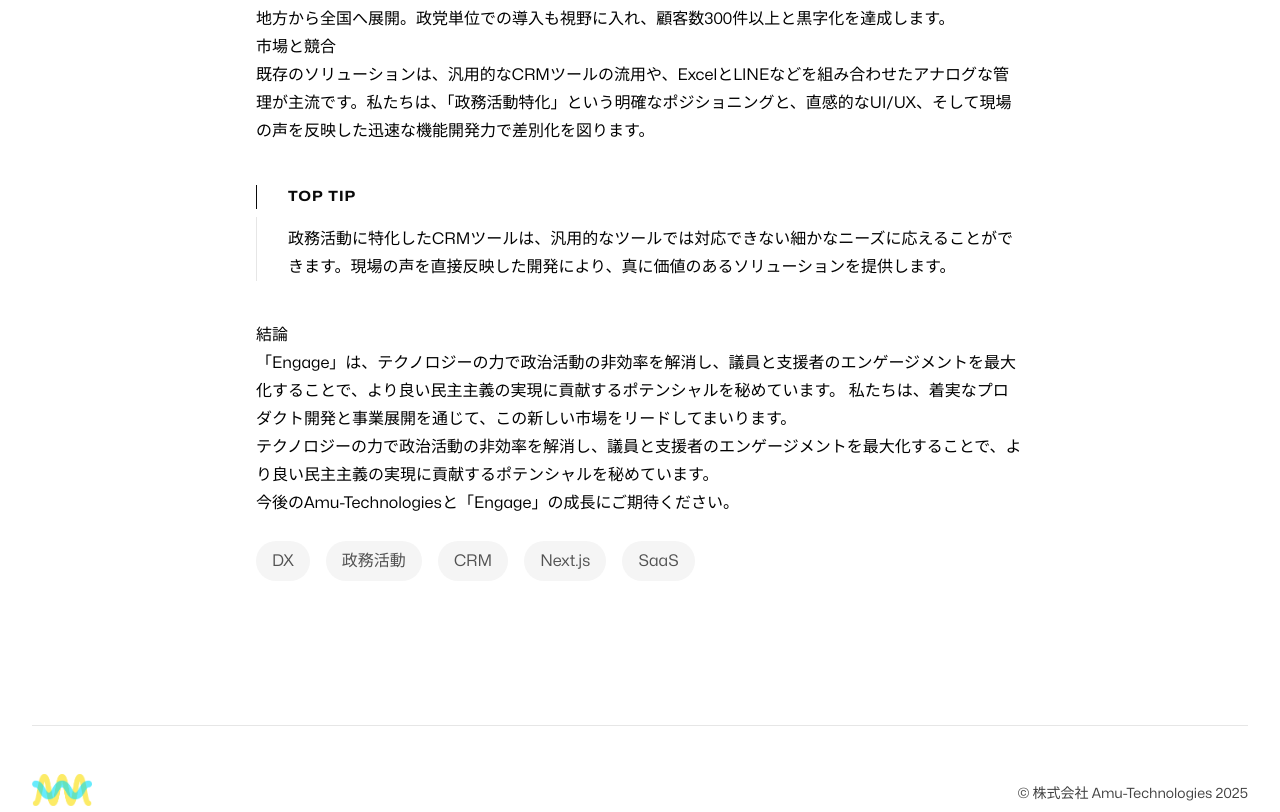
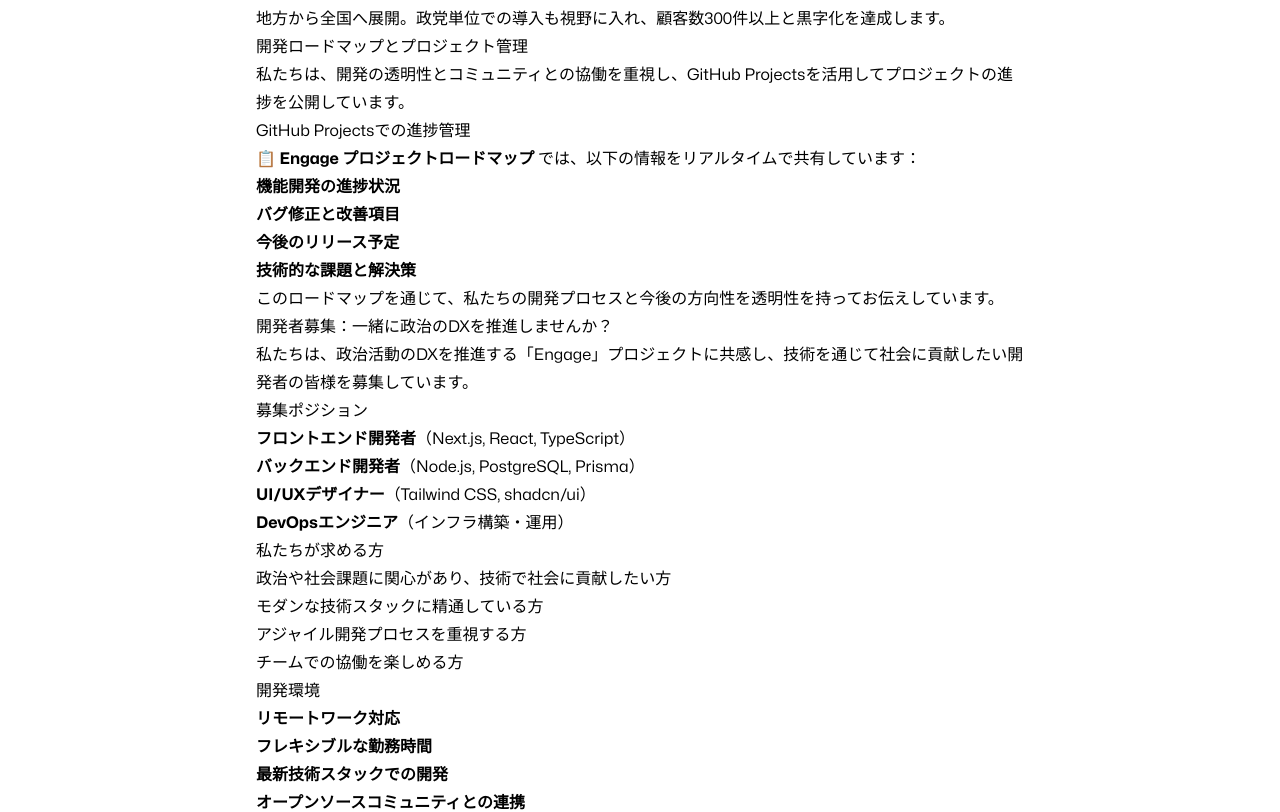
Before and after one commit to HayatoShimada/studio-ts, a Next.js app: page /blog/engage-politics-dx in a window 1280 px wide. Shown: the part 2007-2819 px from the top of the page. Built offline with nearby package versions, Linux system fonts and the light colour scheme.

Commit message:
blog_profile写真

```diff
--- a/src/app/blog/engage-politics-dx/page.mdx
+++ b/src/app/blog/engage-politics-dx/page.mdx
@@ -1,4 +1,4 @@
-import imageChelseaHagon from '@/images/team/chelsea-hagon.jpg'
+import imageChelseaHagon from '@/images/team/HayatoShimada.jpg'
 
 export const article = {
   date: '2025-06-21',
@@ -92,6 +92,44 @@
 ### フェーズ3（18ヶ月以降）
 地方から全国へ展開。政党単位での導入も視野に入れ、顧客数300件以上と黒字化を達成します。
 
+## 開発ロードマップとプロジェクト管理
+
+私たちは、開発の透明性とコミュニティとの協働を重視し、GitHub Projectsを活用してプロジェクトの進捗を公開しています。
+
+### GitHub Projectsでの進捗管理
+**📋 [Engage プロジェクトロードマップ](https://github.com/orgs/Amu-Technology/projects/4)** では、以下の情報をリアルタイムで共有しています：
+
+- **機能開発の進捗状況**
+- **バグ修正と改善項目**
+- **今後のリリース予定**
+- **技術的な課題と解決策**
+
+このロードマップを通じて、私たちの開発プロセスと今後の方向性を透明性を持ってお伝えしています。
+
+## 開発者募集：一緒に政治のDXを推進しませんか？
+
+私たちは、政治活動のDXを推進する「Engage」プロジェクトに共感し、技術を通じて社会に貢献したい開発者の皆様を募集しています。
+
+### 募集ポジション
+- **フロントエンド開発者**（Next.js, React, TypeScript）
+- **バックエンド開発者**（Node.js, PostgreSQL, Prisma）
+- **UI/UXデザイナー**（Tailwind CSS, shadcn/ui）
+- **DevOpsエンジニア**（インフラ構築・運用）
+
+### 私たちが求める方
+- 政治や社会課題に関心があり、技術で社会に貢献したい方
+- モダンな技術スタックに精通している方
+- アジャイル開発プロセスを重視する方
+- チームでの協働を楽しめる方
+
+### 開発環境
+- **リモートワーク対応**
+- **フレキシブルな勤務時間**
+- **最新技術スタックでの開発**
+- **オープンソースコミュニティとの連携**
+
+**🚀 興味をお持ちの方は、[GitHubプロジェクト](https://github.com/orgs/Amu-Technology/projects/4)をご確認いただき、お気軽にお問い合わせください。一緒に政治活動の未来を創りましょう。**
+
 ## 市場と競合
 
 既存のソリューションは、汎用的なCRMツールの流用や、ExcelとLINEなどを組み合わせたアナログな管理が主流です。私たちは、「政務活動特化」という明確なポジショニングと、直感的なUI/UX、そして現場の声を反映した迅速な機能開発力で差別化を図ります。
```
Also changed, not shown: src/images/team/HayatoShimada.jpg (added).
